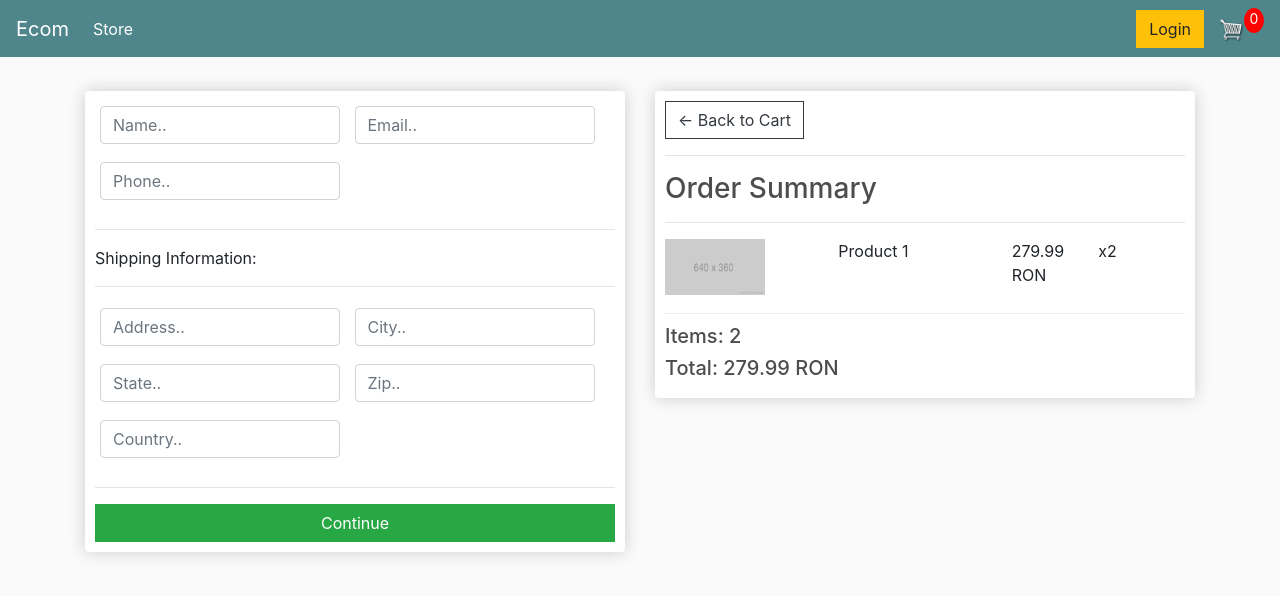
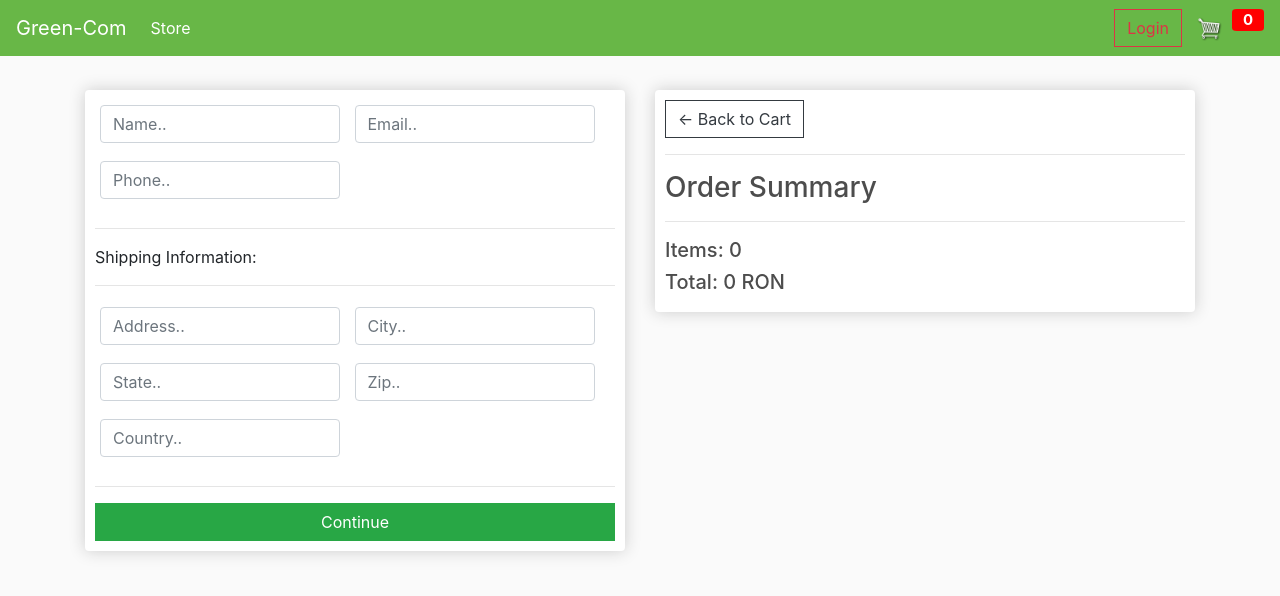
Before and after one commit to Ted-Nistor/E-Commerce-Shop-Project, a Django app: page /checkout/ in a window 1280 px wide. Shown: the top 596 px of the page. Run offline with Django 4.2, Linux system fonts and the light colour scheme; some libraries are stand-ins or nearby versions.

Commit message:
change design and add button functionality and cart update

```diff
--- a/static/css/main.css
+++ b/static/css/main.css
@@ -26,13 +26,15 @@ h1,h2,h3,h4,h5,h6{
 }
 
 .bg-dark{
-	background-color: #4f868c!important;
+	background-color: #68b747
+!important;
 }
 
 #cart-icon{
 	width:25px;
 	display: inline-block;
 	margin-left: 15px;
+	margin-right: 10px;
 }
 
 #cart-total{
@@ -40,10 +42,12 @@ h1,h2,h3,h4,h5,h6{
 	text-align: center;
 	color:#fff;
 	background-color: red;
-	width: 20px;
-	height: 25px;
-	border-radius: 50%;
-	font-size: 14px;
+	width: 32px;
+	height: 22px;
+	border-radius: 15%;
+	font-size: 15px;
+	font-weight: bold;
+
 }
 
 .col-lg-4, .col-lg-6, .col-lg-8, .col-lg-12{
@@ -66,7 +70,7 @@ h1,h2,h3,h4,h5,h6{
 
 .cart-row{
 	display: flex;
-    align-items: flex-stretch;
+    align-items: center;
     padding-bottom: 10px;
     margin-bottom: 10px;
     border-bottom: 1px solid #ececec;
--- /dev/null
+++ b/static/js/cart.js
@@ -0,0 +1,38 @@
+const updateBtns = document.querySelectorAll('.update-cart');
+
+updateBtns.forEach(btn => {
+    btn.addEventListener('click', function(){
+        const productId = this.dataset.product;
+        const action = this.dataset.action;
+        console.log(`productId: ${productId}, action: ${action}`)
+
+        const updateUserOrder = function(productId, action){
+            console.log('User is logged in, sending data to server')
+            const url = '/update_item/';
+            fetch(url,{
+                method: 'POST',
+                headers: {'Content-Type': 'application/json',
+                          'X-CSRFToken': csrftoken
+                          },
+                body: JSON.stringify({'productId': productId, 'action': action}),
+            })
+
+            .then(response => {return response.json()})
+            .then(data =>{
+                console.log('data:', data);
+                location.reload();
+            })
+        }
+
+        console.log(`User: ${user}`)
+        if (user === 'AnonymousUser')
+        {
+            console.log('Not logged in')
+        }
+        else
+        {
+            updateUserOrder(productId, action);
+
+        }
+    })
+})
--- a/store/templates/store/Checkout.html
+++ b/store/templates/store/Checkout.html
@@ -83,22 +83,24 @@
             <hr>
             <h3>Order Summary</h3>
             <hr>
+            {% for item in items %}
             <div class="cart-row">
                 <div style="flex:2">
-                    <img src="{% static 'images/2+placeholder.png' %}" alt="" class="row-image">
+                    <img src="{{item.product.imageURL}}" alt="" class="row-image">
                 </div>
                 <div style="flex:2">
-                    <p>Product 1</p>
+                    <p>{{item.product.name}}</p>
                 </div>
                 <div style="flex:1">
-                    <p>279.99 RON</p>
+                    <p>{{item.product.price|floatformat:2}} RON</p>
                 </div>
                 <div style="flex:1">
-                    <p>x2</p>
+                    <p>x{{item.quantity}}</p>
                 </div>
             </div>
-            <h5>Items:   2</h5>
-            <h5>Total:   279.99 RON</h5>
+            {% endfor %}
+            <h5>Items:   {{order.get_cart_items}}</h5>
+            <h5>Total: {{order.get_cart_total}} RON</h5>
         </div>
     </div>
 </div>
--- a/store/templates/store/Main.html
+++ b/store/templates/store/Main.html
@@ -8,10 +8,30 @@
     <link rel="stylesheet" href="https://stackpath.bootstrapcdn.com/bootstrap/4.4.1/css/bootstrap.min.css" integrity="sha384-Vkoo8x4CGsO3+Hhxv8T/Q5PaXtkKtu6ug5TOeNV6gBiFeWPGFN9MuhOf23Q9Ifjh" crossorigin="anonymous">
     <link rel="stylesheet" type="text/css" href="{% static 'css/main.css' %}">
 
+    <script type="text/javascript">
+        const user = '{{ request.user }}';
+        function getToken(name) {
+            let cookieValue = null;
+            if (document.cookie && document.cookie !== '') {
+                const cookies = document.cookie.split(';');
+                for (let i = 0; i < cookies.length; i++) {
+                    const cookie = cookies[i].trim();
+                    // Does this cookie string begin with the name we want?
+                    if (cookie.substring(0, name.length + 1) === (name + '=')) {
+                        cookieValue = decodeURIComponent(cookie.substring(name.length + 1));
+                        break;
+                    }
+                }
+            }
+            return cookieValue;
+        }
+        const csrftoken = getToken('csrftoken');
+    </script>
+
 </head>
 <body>
     <nav class="navbar navbar-expand-lg navbar-dark bg-dark">
-        <a class="navbar-brand" href="{% url 'store' %}">Ecom</a>
+        <a class="navbar-brand" href="{% url 'store' %}">Green-Com</a>
         <button class="navbar-toggler" type="button" data-toggle="collapse" data-target="#navbarSupportedContent" aria-controls="navbarSupportedContent" aria-expanded="false" aria-label="Toggle navigation">
             <span class="navbar-toggler-icon"></span>
         </button>
@@ -24,12 +44,12 @@
 
             </ul>
             <div class="form-inline my-2 my-lg-0">
-                <a href="#"class="btn btn-warning">Login</a>
+                <a href="#" class="btn btn-outline-danger">Login</a>
 
                 <a href="{% url 'cart' %}">
-                    <img  id="cart-icon" src="{% static 'images/cart.png' %}">
+                    <img  id="cart-icon" src="{% static 'images/cart.png' %}" alt="">
                 </a>
-                <p id="cart-total">0</p>
+                <p id="cart-total">{{cartItems}}</p>
 
             </div>
         </div>
@@ -44,5 +64,7 @@
 <script src="https://code.jquery.com/jquery-3.4.1.slim.min.js" integrity="sha384-J6qa4849blE2+poT4WnyKhv5vZF5SrPo0iEjwBvKU7imGFAV0wwj1yYfoRSJoZ+n" crossorigin="anonymous"></script>
 <script src="https://cdn.jsdelivr.net/npm/popper.js@1.16.0/dist/umd/popper.min.js" integrity="sha384-Q6E9RHvbIyZFJoft+2mJbHaEWldlvI9IOYy5n3zV9zzTtmI3UksdQRVvoxMfooAo" crossorigin="anonymous"></script>
 <script src="https://stackpath.bootstrapcdn.com/bootstrap/4.4.1/js/bootstrap.min.js" integrity="sha384-wfSDF2E50Y2D1uUdj0O3uMBJnjuUD4Ih7YwaYd1iqfktj0Uod8GCExl3Og8ifwB6" crossorigin="anonymous"></script>
+
+<script type="text/javascript" src="{% static 'js/cart.js' %}"></script>
 </body>
 </html>
--- a/store/templates/store/Store.html
+++ b/store/templates/store/Store.html
@@ -10,7 +10,7 @@
                     <h6><strong>{{product.name}}</strong></h6>
                     <hr>
 
-                    <button class="btn btn-outline-secondary add-btn"> Add to Cart</button>
+                    <button data-product={{product.id}} data-action="add" class="btn btn-outline-secondary add-btn update-cart"> Add to Cart</button>
                     <a href="#" class="btn btn-outline-success">View</a>
                     <h4 style="display:inline-block;float:right"><strong></strong>{{product.price|floatformat:2}} RON</h4>
                 </div>
--- a/store/urls.py
+++ b/store/urls.py
@@ -2,9 +2,10 @@ from django.urls import path
 from . import views
 
 urlpatterns = [
-    #Leave as empty string for base url
+    # Leave as empty string for base url
     path('', views.store, name="store"),
     path('cart/', views.cart, name="cart"),
     path('checkout/', views.checkout, name="checkout"),
+    path('update_item/', views.updateItem, name="update_item"),
 
 ]
--- a/store/views.py
+++ b/store/views.py
@@ -1,19 +1,77 @@
+import json
 from django.shortcuts import render
+from django.http import JsonResponse
 from .models import *
 
 
 # Create your views here.
 def store(request):
+    if request.user.is_authenticated:
+        customer = request.user.customer
+        order, created = Order.objects.get_or_create(customer=customer, complete=False)
+        items = order.orderitem_set.all()
+        cartItems = order.get_cart_items
+    else:
+        items = []
+        order = {'get_cart_total': 0, 'get_cart_items': 0}
+        cartItems = order['get_cart_items']
+
     products = Product.objects.all()
-    context = {'products': products}
+    context = {'products': products, 'cartItems': cartItems}
     return render(request, 'store/store.html', context)
 
 
 def cart(request):
-    context = {}
+    if request.user.is_authenticated:
+        customer = request.user.customer
+        order, created = Order.objects.get_or_create(customer=customer, complete=False)
+        items = order.orderitem_set.all()
+        cartItems = order.get_cart_items
+    else:
+        items = []
+        order = {'get_cart_total': 0, 'get_cart_items': 0}
+        cartItems = order['get_cart_items']
+    context = {'items': items, 'order': order, 'cartItems': cartItems}
     return render(request, 'store/cart.html', context)
 
 
 def checkout(request):
-    context = {}
+    if request.user.is_authenticated:
+        customer = request.user.customer
+        order, created = Order.objects.get_or_create(customer=customer, complete=False)
+        items = order.orderitem_set.all()
+        cartItems = order.get_cart_items
+    else:
+        items = []
+        order = {'get_cart_total': 0, 'get_cart_items': 0}
+        cartItems = order['get_cart_items']
+    context = {'items': items, 'order': order, 'cartItems': cartItems}
     return render(request, 'store/checkout.html', context)
+
+
+def updateItem(request):
+    data =json.loads(request.body)
+    productId = data['productId']
+    action = data['action']
+
+    print('Action:', action)
+    print('Product:', productId)
+
+    customer = request.user.customer
+    product = Product.objects.get(id=productId)
+    order, created = Order.objects.get_or_create(customer=customer, complete=False)
+    orderItem, created = OrderItem.objects.get_or_create(order=order, product=product)
+
+    if action == 'add':
+        orderItem.quantity = orderItem.quantity + 1
+    elif action == 'remove':
+        orderItem.quantity = orderItem.quantity - 1
+    elif action == 'delete':
+        orderItem.quantity = 0
+
+    orderItem.save()
+
+    if orderItem.quantity <= 0:
+        orderItem.delete()
+
+    return JsonResponse('Item was added', safe=False)
```
Also changed, not shown: store/models.py (+22 -3 lines), store/templates/store/Cart.html (+34 -26 lines), db.sqlite3, store/migrations/0003_alter_order_complete.py (added).
